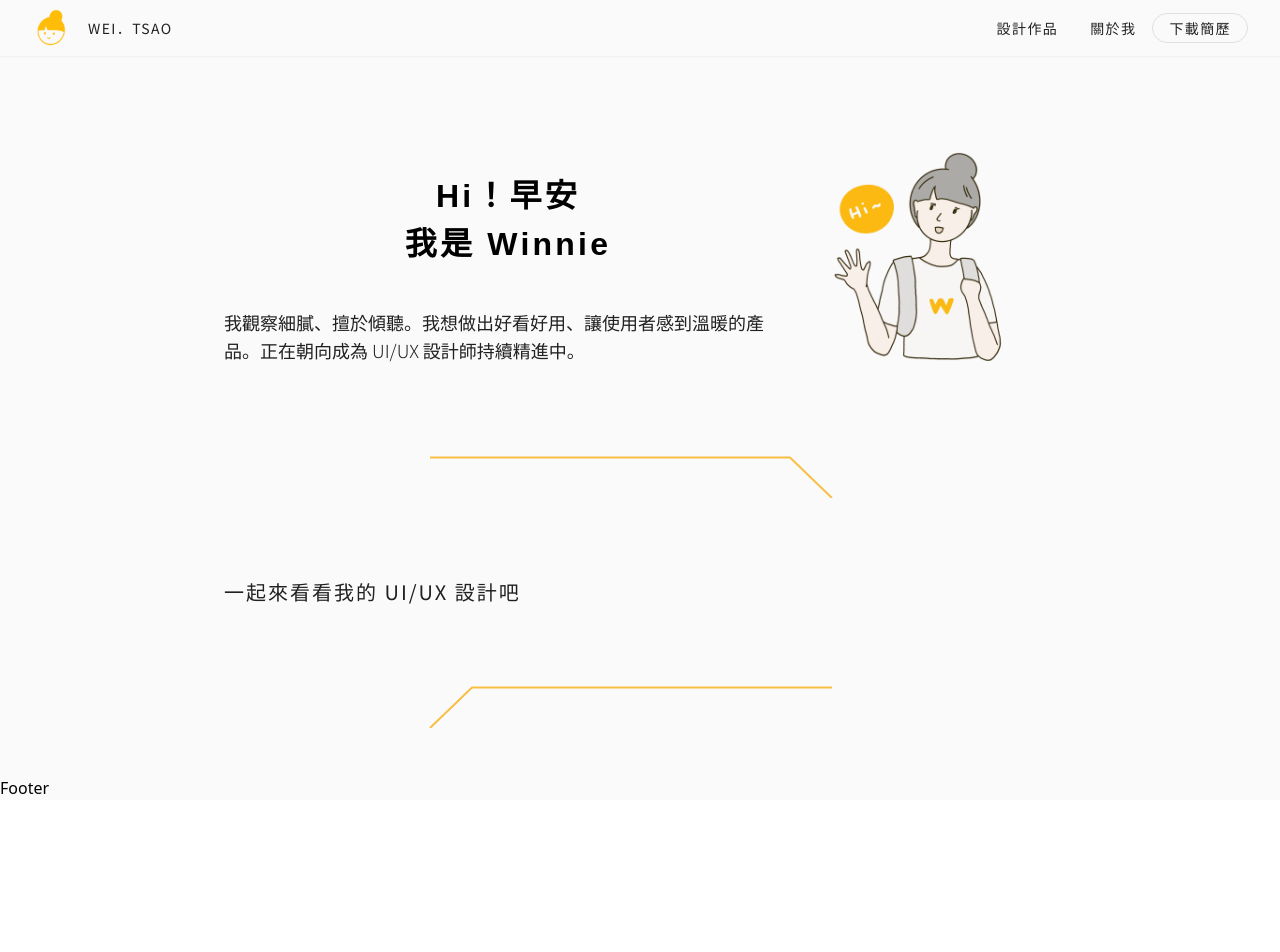
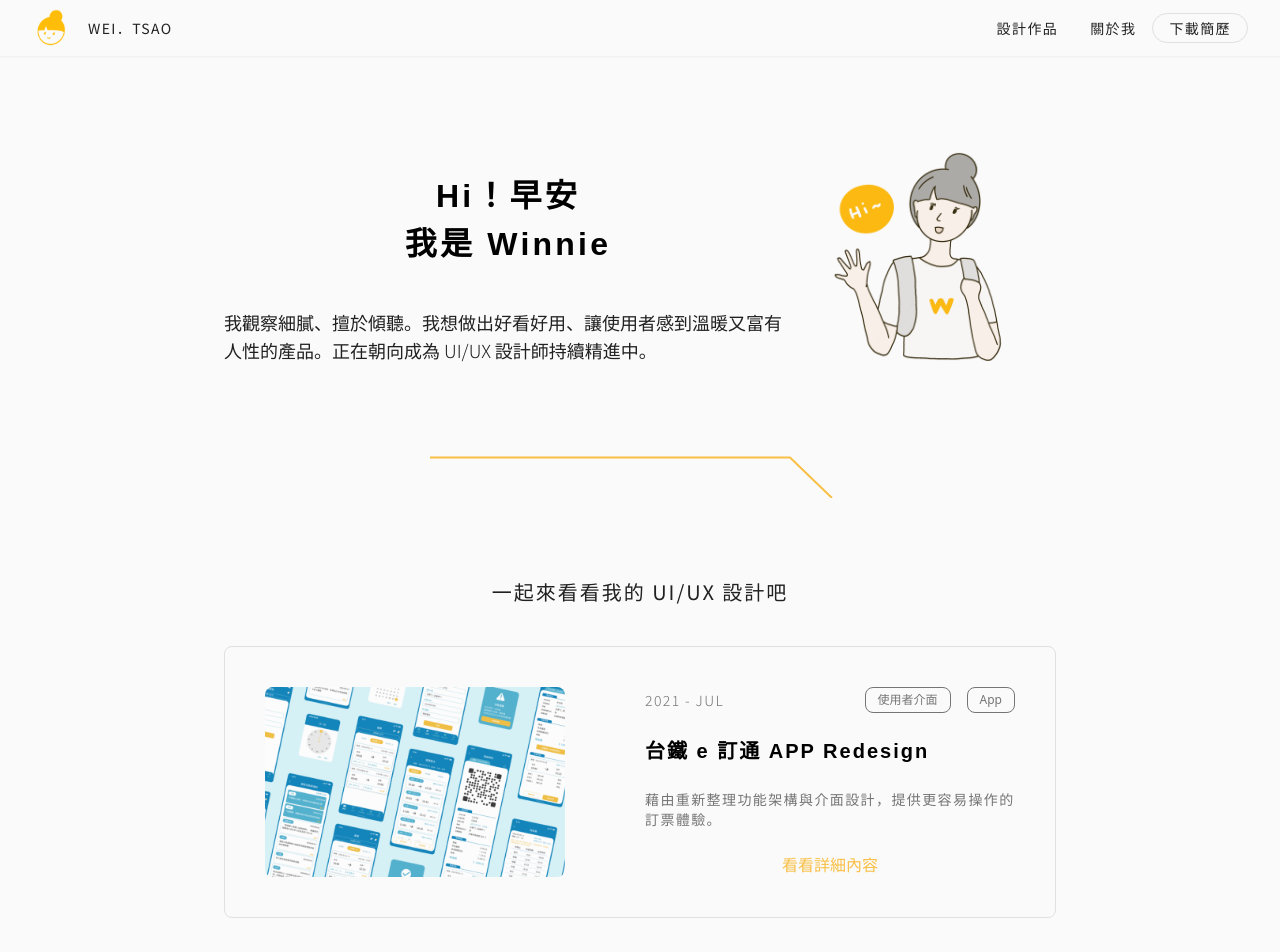
Before and after one commit to weicheng2138/portfolio-weitsao-v2, a Next.js app: page / in a window 1280 px wide. Shown: the top 952 px of the page. Before the commit the page ends 800 px from the top, so only its background shows below. Built offline with nearby package versions, Linux system fonts and the light colour scheme.

Commit message:
feat(card): complete implement Card, ImageDescription and importing config

```diff
--- /dev/null
+++ b/src/components/Card.tsx
@@ -0,0 +1,47 @@
+import Image from 'next/image';
+import ImageDescription from '@/components/ImageDescription';
+type Props = {
+  imgUrl: string;
+  title: string;
+  description: string;
+  projectTagTime: {
+    time: string;
+    tags: string[];
+  };
+};
+const Card = ({ imgUrl, title, description, projectTagTime }: Props) => {
+  return (
+    <div className="flex w-full flex-col rounded-lg border border-secondary02 p-6 transition hover:cursor-pointer hover:shadow-md md:max-w-[840] md:flex-row md:p-10">
+      <Image
+        src={imgUrl}
+        alt="project cover"
+        className="mb-6 h-auto w-full rounded-lg object-cover md:mb-0 md:mr-20 md:w-2/5"
+        width={0}
+        height={0}
+        sizes="100vw"
+      />
+      <section className="flex flex-col gap-6">
+        <span className="flex flex-row items-center justify-between">
+          <ImageDescription description={projectTagTime.time} />
+          <span className="flex flex-row">
+            {projectTagTime.tags.map((tag, index) => {
+              return (
+                <span
+                  key={index}
+                  className="ml-2 rounded-lg border border-secondary03 px-3 py-1 text-xs text-secondary03 sm:ml-4"
+                >
+                  {tag}
+                </span>
+              );
+            })}
+          </span>
+        </span>
+        <h1 className="text-xl">{title}</h1>
+        <ImageDescription description={description} />
+        <button className="self-center text-primary">看看詳細內容</button>
+      </section>
+    </div>
+  );
+};
+
+export default Card;
--- a/src/components/CustomLink/CustomLink.tsx
+++ b/src/components/CustomLink/CustomLink.tsx
@@ -8,7 +8,7 @@ const CustomLink = ({ href, children, ...rest }: AnchorProps) => {
 
   if (isInternalLink)
     return (
-      <Link href={href} className="font-notoSans">
+      <Link href={href} className="font-notoSans" {...rest}>
         {children}
       </Link>
     );
--- /dev/null
+++ b/src/components/ImageDescription.tsx
@@ -0,0 +1,13 @@
+type Props = {
+  description: string;
+};
+
+const ImageDescription = ({ description }: Props) => {
+  return (
+    <p className="font-notoSans text-sm tracking-wide text-secondary03">
+      {description}
+    </p>
+  );
+};
+
+export default ImageDescription;
--- /dev/null
+++ b/src/configs/projectConfig.ts
@@ -0,0 +1,20 @@
+export const projectConfig = [
+  {
+    title: '台鐵 e 訂通 APP Redesign',
+    description: '藉由重新整理功能架構與介面設計，提供更容易操作的訂票體驗。',
+    imgUrl: '/images/railway-cover.png',
+    projectTagTime: {
+      time: '2021 - JUL',
+      tags: ['使用者介面', 'App'],
+    },
+  },
+  {
+    title: '台北捷運官網 響應式網頁 RWD 設計提案',
+    description: '讓官方網站更符合所有裝置吧！',
+    imgUrl: '/images/metro-cover.png',
+    projectTagTime: {
+      time: '2021 - JUL',
+      tags: ['網頁版', 'RWD'],
+    },
+  },
+];
--- a/src/pages/index.tsx
+++ b/src/pages/index.tsx
@@ -1,9 +1,21 @@
+import Card from '@/components/Card';
 import CustomHR from '@/components/CustomHR';
 import CustomLink from '@/components/CustomLink';
 import { SiteIcon, SocialIcon } from '@/components/Icons';
 import Head from 'next/head';
 import Image from 'next/image';
 import { useEffect, useState } from 'react';
+type Props = {
+  imgUrl: string;
+  title: string;
+  description: string;
+  projectTagTime: {
+    time: string;
+    tags: string[];
+  };
+};
+
+import { projectConfig } from '@/configs/projectConfig';
 
 const periodDictionary = {
   morning: '早安',
@@ -51,7 +63,7 @@ export default function Home() {
             <h1 className="mt-6">Hi！{periodDictionary[periods]}</h1>
             <h1>我是 Winnie</h1>
             <p className="mt-10">
-              我觀察細膩、擅於傾聽。我想做出好看好用、讓使用者感到溫暖的產品。正在朝向成為
+              我觀察細膩、擅於傾聽。我想做出好看好用、讓使用者感到溫暖又富有人性的產品。正在朝向成為
               UI/UX 設計師持續精進中。
             </p>
           </div>
@@ -59,11 +71,25 @@ export default function Home() {
 
         <CustomHR direction="right" className="mb-10 sm:mb-20" />
 
-        <section id="project" className='className="mb-10 md:mb-20'>
+        <section
+          id="project"
+          className="mb-10 flex flex-col items-center sm:mb-20"
+        >
           <h2 className="mb-10">一起來看看我的 UI/UX 設計吧</h2>
+          {projectConfig.map((project, index) => {
+            return (
+              <CustomLink
+                key={index}
+                href="/about"
+                className="mb-10 w-full sm:mb-20"
+              >
+                <Card {...project} />
+              </CustomLink>
+            );
+          })}
         </section>
 
-        <CustomHR direction="left" />
+        <CustomHR direction="left" className="mb-10 sm:mb-20" />
       </main>
     </>
   );
```
Also changed, not shown: next.config.cjs (renamed from next.config.js).
